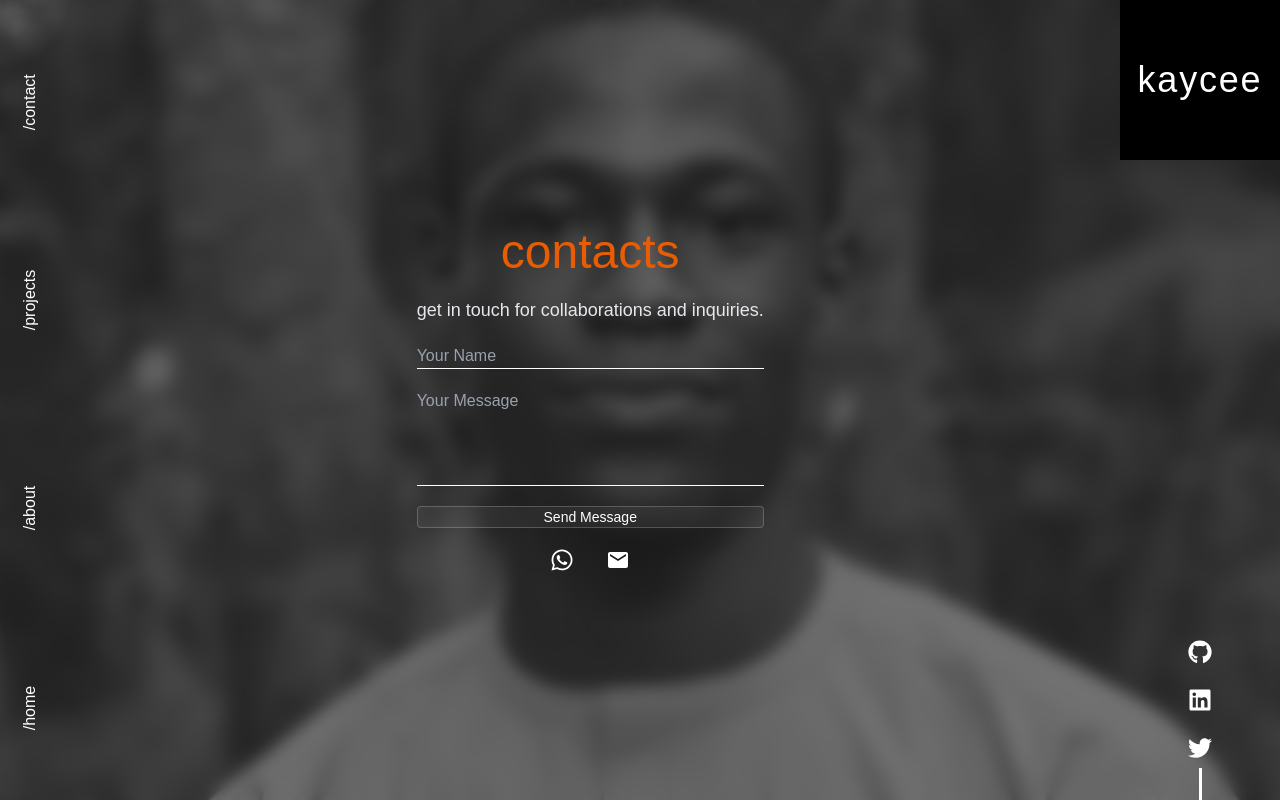
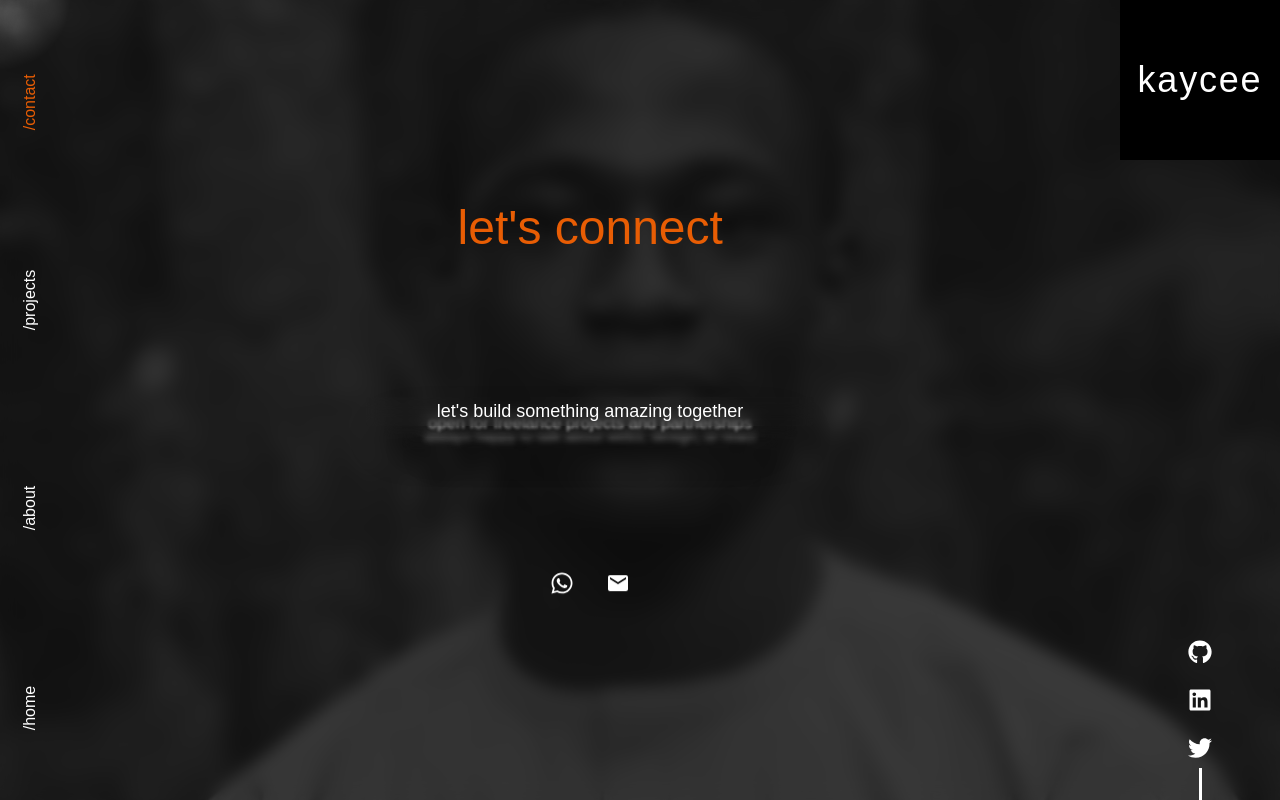
Before and after one commit to Kaycee276/Kelechukwu-Izuaba, a React (Vite) app: page /contact in a window 1280 px wide. Built offline with nearby package versions, Linux system fonts and the light colour scheme; a web font is replaced by a local one.

Commit message:
removed form

```diff
--- a/package.json
+++ b/package.json
@@ -10,13 +10,11 @@
     "preview": "vite preview"
   },
   "dependencies": {
-    "@supabase/supabase-js": "^2.49.8",
     "@tailwindcss/vite": "^4.1.7",
     "framer-motion": "^12.12.1",
     "lucide-react": "^0.511.0",
     "react": "^19.1.0",
     "react-dom": "^19.1.0",
-    "react-hot-toast": "^2.5.2",
     "react-icons": "^5.5.0",
     "react-router-dom": "^7.6.0",
     "tailwindcss": "^4.1.7"
--- a/src/components/Socials.tsx
+++ b/src/components/Socials.tsx
@@ -20,7 +20,7 @@ const socials: SocialLink[] = [
 	},
 	{
 		name: "Twitter",
-		url: "https://twitter.com/Kay_cee276",
+		url: "https://x.com/kc_deblocksmith",
 		icon: <FaTwitter className="text-lg sm:text-xl md:text-2xl" />,
 	},
 ];
--- a/src/components/Toolbox.tsx
+++ b/src/components/Toolbox.tsx
@@ -24,14 +24,14 @@ const Toolbox = ({ tools, toggleToolbox }: ToolboxProps) => {
 				initial={{ y: 20, opacity: 0 }}
 				animate={{ y: 0, opacity: 1 }}
 				exit={{ y: 20, opacity: 0 }}
-				className="rounded-lg p-6 max-w-md w-full mx-4"
+				className="rounded-lg p-6 max-w-lg w-full mx-4"
 				onClick={(e) => e.stopPropagation()}
 			>
 				<motion.div
 					variants={staggerContainer(0.1, 0.1)}
 					initial="hidden"
 					animate="show"
-					className="grid grid-cols-2 gap-8"
+					className="grid grid-cols-3 gap-8 "
 				>
 					{tools.map((tool, categoryIndex) => (
 						<motion.div
@@ -42,7 +42,7 @@ const Toolbox = ({ tools, toggleToolbox }: ToolboxProps) => {
 							<h4 className="text-gray-400 text-xs uppercase tracking-wider">
 								{tool.category}
 							</h4>
-							<ul className="space-y-1.5">
+							<ul className="space-y-1.5 list-disc">
 								{tool.items.map((item, itemIndex) => (
 									<motion.li
 										key={item}
@@ -53,7 +53,7 @@ const Toolbox = ({ tools, toggleToolbox }: ToolboxProps) => {
 											0.5
 										)}
 										whileHover={{ x: 4 }}
-										className="text-white text-sm font-light transition-all"
+										className="text-white text-sm font-light transition-all "
 									>
 										{item}
 									</motion.li>
--- a/src/index.css
+++ b/src/index.css
@@ -1,6 +1,6 @@
 @import url("https://fonts.googleapis.com/css2?family=Bai+Jamjuree:ital,wght@0,200;0,300;0,400;0,500;0,600;0,700;1,200;1,300;1,400;1,500;1,600;1,700&display=swap");
 @import "tailwindcss";
-@custom-variant dark (&:where(.dark, .dark *));
+/* @custom-variant dark (&:where(.dark, .dark *)); */
 
 * {
 	font-weight: 400;
--- a/src/layouts/Layout.tsx
+++ b/src/layouts/Layout.tsx
@@ -27,7 +27,7 @@ const Layout = ({ children }: { children: React.ReactNode }) => {
 	const isActive = (path: string) => location.pathname === path;
 
 	return (
-		<section className="relative h-screen w-full overflow-hidden">
+		<section className="relative h-screen w-full ">
 			<img
 				src="/image-1.jpeg"
 				alt="kaycee"
@@ -43,7 +43,7 @@ const Layout = ({ children }: { children: React.ReactNode }) => {
 					WebkitMaskImage: `radial-gradient(circle 70px at ${mousePosition.x}px ${mousePosition.y}px, transparent 0%, black 100%)`,
 				}}
 			>
-				<div className="w-full h-full backdrop-blur-sm bg-black/50" />
+				<div className="w-full h-full backdrop-blur-sm bg-black/75" />
 			</div>
 
 			{/* Foreground content */}
@@ -56,7 +56,7 @@ const Layout = ({ children }: { children: React.ReactNode }) => {
 								initial={{
 									opacity: 0,
 									y: 20,
-									rotate: 300, // Start slightly more rotated
+									rotate: 300,
 								}}
 								animate={{
 									opacity: 1,
@@ -69,13 +69,11 @@ const Layout = ({ children }: { children: React.ReactNode }) => {
 										damping: 10,
 									},
 								}}
+								className={`${
+									isActive(item.path) ? "text-[#e85d04]" : "text-white"
+								}`}
 							>
-								<Link
-									to={item.path}
-									className={`whitespace-nowrap block ${
-										isActive(item.path) ? "text-[#e85d04]" : "text-white"
-									}`}
-								>
+								<Link to={item.path} className={` `}>
 									{item.name}
 								</Link>
 							</motion.li>
--- a/src/pages/Contact.tsx
+++ b/src/pages/Contact.tsx
@@ -1,16 +1,17 @@
 import { FaWhatsapp } from "react-icons/fa";
 import { MdEmail } from "react-icons/md";
-import type { SocialLink } from "../components/Socials";
-import { motion } from "framer-motion";
-import { fadeIn } from "../utils/motion";
-import { createClient } from "@supabase/supabase-js";
-import { useState } from "react";
+import { motion, AnimatePresence } from "framer-motion";
+import { useState, useEffect } from "react";
 
-const supabaseUrl = import.meta.env.VITE_SUPABASE_URL;
-const supabaseAnonKey = import.meta.env.VITE_SUPABASE_ANON_KEY;
-const supabase = createClient(supabaseUrl, supabaseAnonKey);
+const messages = [
+	"Get in touch for collaborations and inquiries.",
+	"Let's build something amazing together ",
+	"Open for freelance projects and partnerships ",
+	"Always happy to talk about web3, design, or React ",
+	"Drop a hi 👋 — I reply fast!",
+];
 
-const socials: SocialLink[] = [
+const socials = [
 	{
 		name: "Whatsapp",
 		url: "https://wa.me/2349127178874",
@@ -23,127 +24,131 @@ const socials: SocialLink[] = [
 	},
 ];
 
-const Contact = () => {
-	const [formData, setFormData] = useState({
-		name: "",
-		message: "",
-	});
-	const [loading, setLoading] = useState(false);
-	const [success, setSuccess] = useState(false);
-	const [error, setError] = useState("");
+const StackedMessages = () => {
+	const [currentIndex, setCurrentIndex] = useState(0);
 
-	const handleChange = (
-		e: React.ChangeEvent<HTMLInputElement | HTMLTextAreaElement>
-	) => {
-		const { name, value } = e.target;
-		setFormData((prev) => ({
-			...prev,
-			[name]: value,
-		}));
+	useEffect(() => {
+		const interval = setInterval(() => {
+			setCurrentIndex((prev) => (prev + 1) % messages.length);
+		}, 3500);
+
+		return () => clearInterval(interval);
+	}, []);
+
+	// Get the stack of 3 visible cards
+	const getVisibleCards = () => {
+		const cards = [];
+		for (let i = 0; i < 3; i++) {
+			const index = (currentIndex + i) % messages.length;
+			cards.push({
+				id: index,
+				message: messages[index],
+				position: i,
+			});
+		}
+		return cards;
 	};
 
-	const handleSubmit = async (e: React.FormEvent) => {
-		e.preventDefault();
-		setLoading(true);
-		setError("");
+	const visibleCards = getVisibleCards();
 
-		try {
-			const { error: insertError } = await supabase
-				.from("messages") // Use lowercase consistently
-				.insert([
-					{
-						name: formData.name,
-						message: formData.message,
-						// sent_at will auto-populate from DEFAULT
-					},
-				]);
+	return (
+		<div className="relative h-64 w-full max-w-md mx-auto mb-8 flex items-center justify-center">
+			<AnimatePresence initial={false} mode="popLayout">
+				{visibleCards.map(({ id, message, position }) => (
+					<motion.div
+						key={id}
+						initial={{
+							scale: 0.85 - position * 0.05,
+							opacity: 0,
+							y: 50 + position * 15,
+							rotateX: 5,
+						}}
+						animate={{
+							scale: 1 - position * 0.08,
+							opacity: 1 - position * 0.25,
+							y: position * 12,
+							rotateX: 0,
+							zIndex: 10 - position,
+							transition: {
+								duration: 0.5,
+								ease: [0.25, 0.46, 0.45, 0.94],
+							},
+						}}
+						exit={{
+							scale: 1.05,
+							opacity: 0,
+							y: -100,
+							rotateX: -10,
+							transition: {
+								duration: 0.4,
+								ease: [0.55, 0.085, 0.68, 0.53],
+							},
+						}}
+						className={`absolute w-full p-6 rounded backdrop-blur-sm shadow-2xl ${
+							position === 0
+								? "bg-primary/10 border-primary/30"
+								: "bg-muted/5 border-border/10"
+						}`}
+						style={{
+							transformPerspective: 1000,
+						}}
+					>
+						<p
+							className={`text-lg font-medium leading-relaxed transition-all duration-500 ${
+								position === 0 ? "text-foreground" : "text-muted-foreground"
+							}`}
+							style={{
+								filter: position > 0 ? `blur(${position * 2}px)` : "blur(0px)",
+							}}
+						>
+							{message}
+						</p>
+					</motion.div>
+				))}
+			</AnimatePresence>
+		</div>
+	);
+};
 
-			if (insertError) throw insertError;
+const Contact = () => {
+	return (
+		<div className="min-h-screen flex items-center justify-center bg-background px-4">
+			<div className="text-center max-w-2xl w-full flex flex-col gap-8">
+				<motion.h1
+					initial={{ opacity: 0, y: -20 }}
+					animate={{ opacity: 1, y: 0 }}
+					transition={{ duration: 0.6 }}
+					className="text-4xl md:text-5xl font-bold mb-6"
+				>
+					Let's Connect
+				</motion.h1>
 
-			setSuccess(true);
-			setFormData({ name: "", message: "" });
-		} catch (err: unknown) {
-			if (err instanceof Error) {
-				setError(
-					err.message.includes("401")
-						? "Authentication failed - check your Supabase keys"
-						: err.message
-				);
-			} else {
-				setError("An unknown error occurred.");
-			}
-		} finally {
-			setLoading(false);
-		}
-	};
-	return (
-		<div className="h-full flex items-center justify-center">
-			<div className="text-center max-w-2xl px-4 flex flex-col gap-5">
-				<h1 className="text-4xl md:text-5xl font-bold text-white mb-6">
-					Contacts
-				</h1>
-				<p className="text-lg text-gray-200 mb-8">
-					Get in touch for collaborations and inquiries.
-				</p>
-
-				{/* Contact Form */}
-				<form onSubmit={handleSubmit} className="space-y-4 flex flex-col gap-5">
-					<input
-						type="text"
-						name="name"
-						placeholder="Your Name"
-						value={formData.name}
-						onChange={handleChange}
-						required
-						minLength={2}
-						className="w-full px-4 py-3 border-b text-white placeholder-gray-400 focus:outline-none focus:border-[#e85d04] transition-all duration-200"
-					/>
-					<textarea
-						name="message"
-						placeholder="Your Message"
-						value={formData.message}
-						onChange={handleChange}
-						rows={4}
-						required
-						className="w-full px-4 py-3 border-b text-white placeholder-gray-400 focus:outline-none focus:border-[#e85d04] transition-all duration-200 resize-none"
-					/>
-
-					{error && (
-						<p className="text-red-400 text-sm">
-							{error.includes("violates row-level security")
-								? "Server error: Please try again later"
-								: error}
-						</p>
-					)}
-					{success && (
-						<p className="text-green-400 text-sm">Message sent successfully!</p>
-					)}
-
-					<motion.button
-						type="submit"
-						disabled={loading}
-						variants={fadeIn("up", "spring", 0.2, 1)}
-						whileTap={{ scale: 0.95 }}
-						className="mt-6 px-4 py-2 bg-white/5 border border-white/20 rounded-sm text-white text-sm cursor-pointer hover:bg-white/10 transition-colors disabled:opacity-50 disabled:cursor-not-allowed"
-					>
-						{loading ? "Sending..." : "Send Message"}
-					</motion.button>
-				</form>
+				{/* Stacked Messages Animation */}
+				<div className="flex justify-center">
+					<StackedMessages />
+				</div>
 
 				{/* Social Icons */}
-				<div className="flex justify-center gap-8">
+				<motion.div
+					initial={{ opacity: 0, y: 20 }}
+					animate={{ opacity: 1, y: 0 }}
+					transition={{ duration: 0.6, delay: 0.3 }}
+					className="flex justify-center gap-8"
+				>
 					{socials.map((social) => (
-						<a
+						<motion.a
 							href={social.url}
 							key={social.name}
 							target="_blank"
 							rel="noopener noreferrer"
-							className="text-white hover:text-blue-400 transition-colors duration-200"
+							className="text-foreground hover:text-primary transition-colors duration-300 transform hover:scale-110 animate-bounce"
+							whileHover={{ scale: 1.1 }}
+							whileTap={{ scale: 0.95 }}
 						>
 							{social.icon}
-						</a>
+						</motion.a>
 					))}
-				</div>
+				</motion.div>
 			</div>
 		</div>
 	);
```
Also changed, not shown: src/pages/About.tsx (+70 -5 lines), src/pages/Projects.tsx (+66 -6 lines), 2 other files (tests, documents, lock files or other folders).
